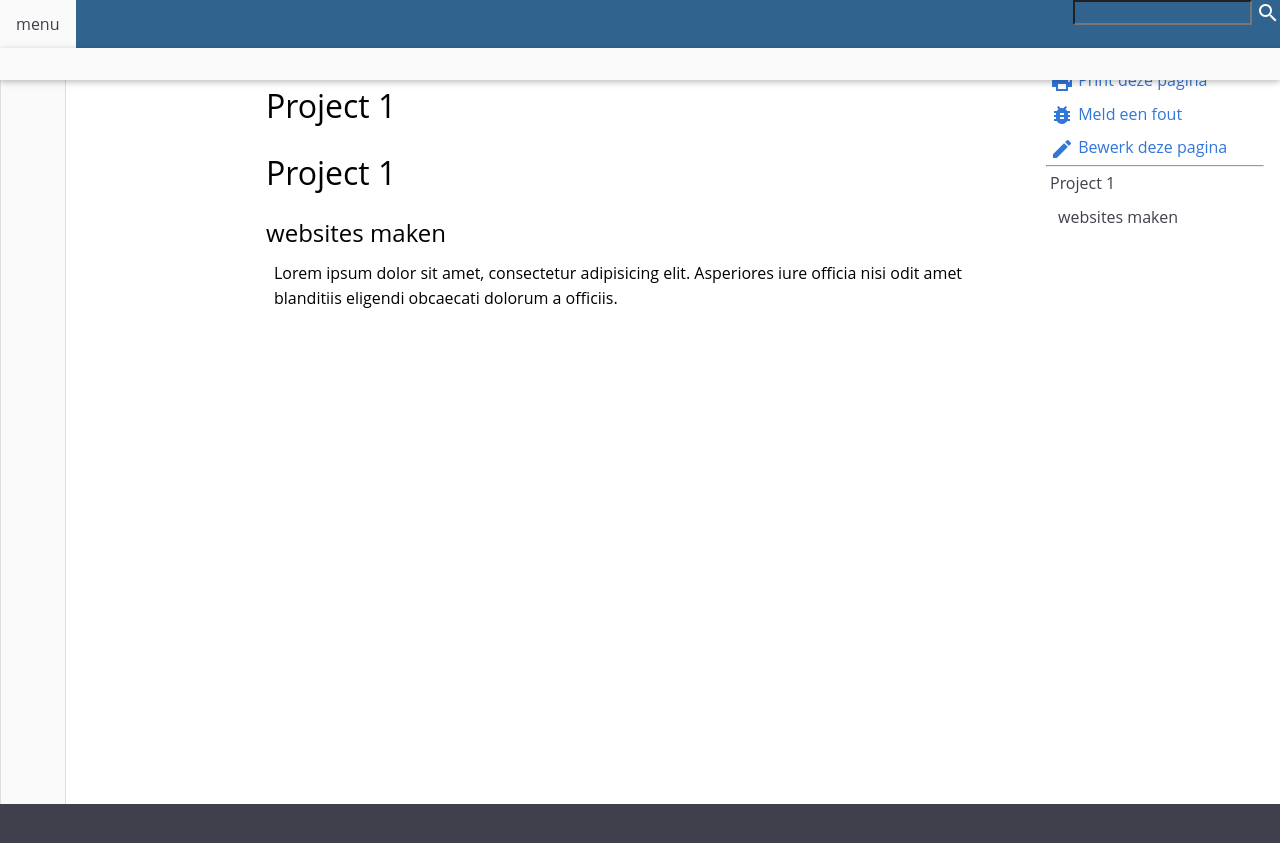
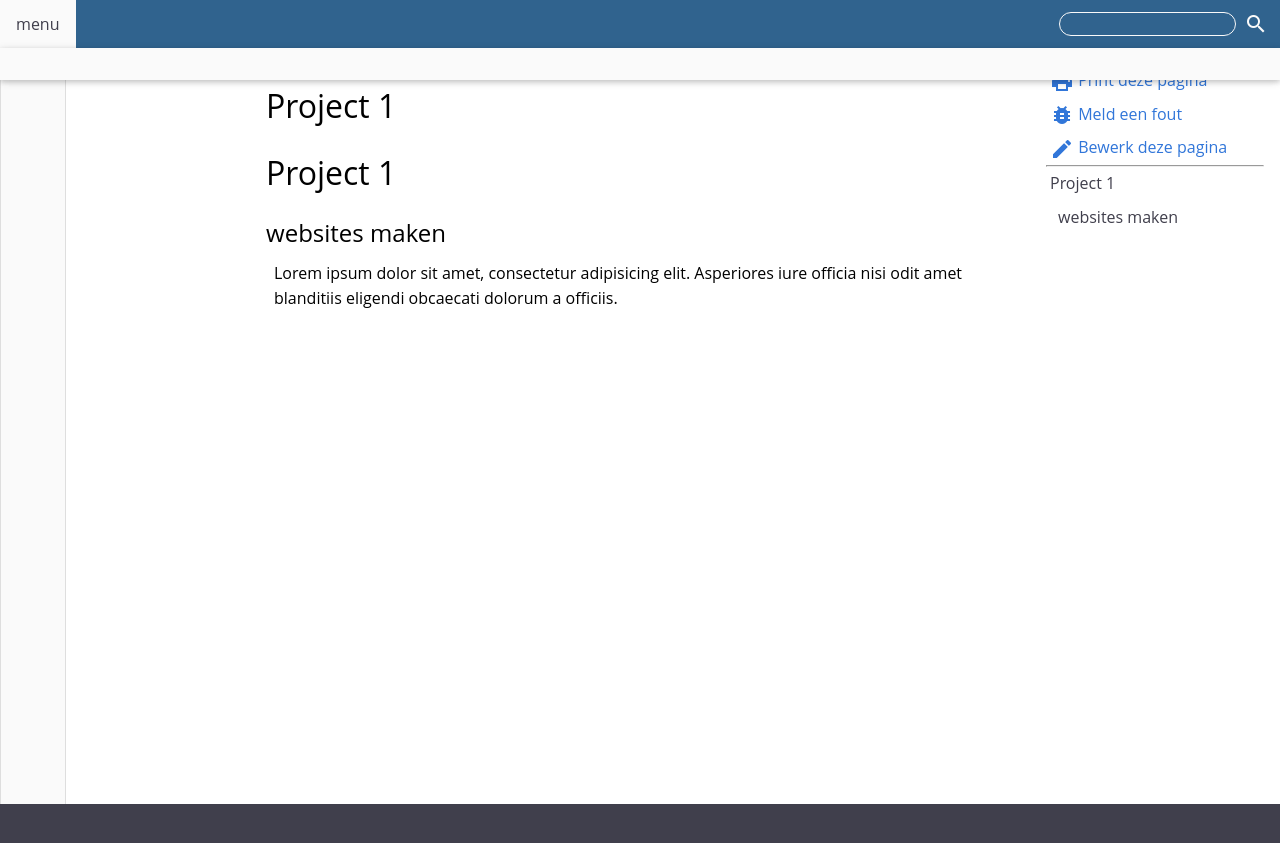
Before and after one commit to Pius-X-Antwerpen/digitale-leraar, a Jekyll site: the page built from index.md, in a window 1280 px wide. Shown: the top 843 px of the page. Built offline with Jekyll 4.4.1, drawn with Linux system fonts in a browser that asks for light colours; our own code applies the rules of GitHub Pages for plain Markdown files.

Commit message:
Update components.scss

```diff
--- a/_sass/components.scss
+++ b/_sass/components.scss
@@ -88,18 +88,18 @@ footer {
     line-height: 1;
 }
 
-#topnav .search a {
+#topNav .search a {
     height: 100%;
     padding: 12px;
     padding-left: 4px;
 }
 
-#topnav .search input[type="text"] {
+#topNav .search input[type="text"] {
     border: 1px solid var(--light);
     border-radius: 50px;
 }
 
-#topnav .search input[type="text"]:focus {
+#topNav .search input[type="text"]:focus {
     outline: 1px solid var(--light);
     border-radius: 50px;
     width: 300px;
```
